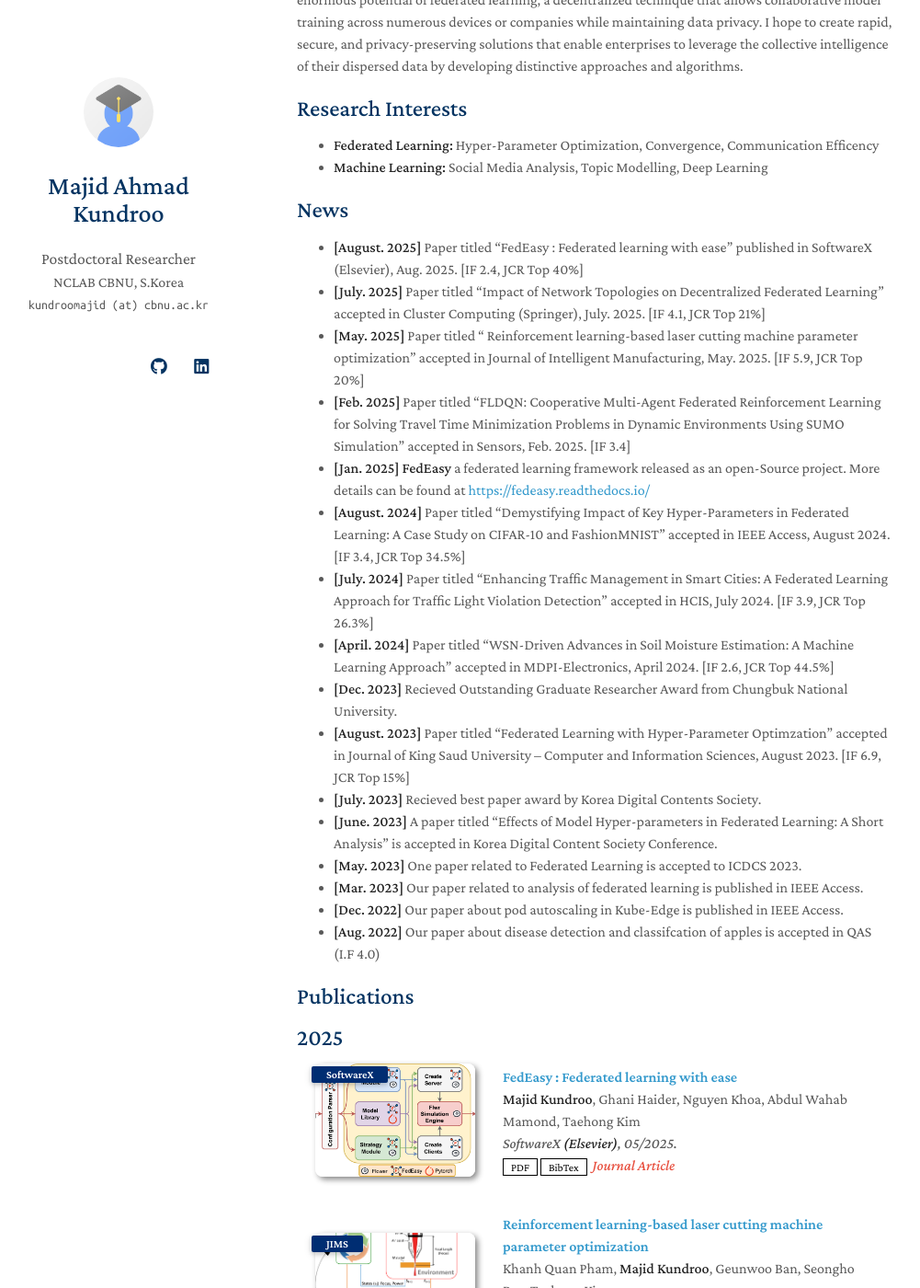
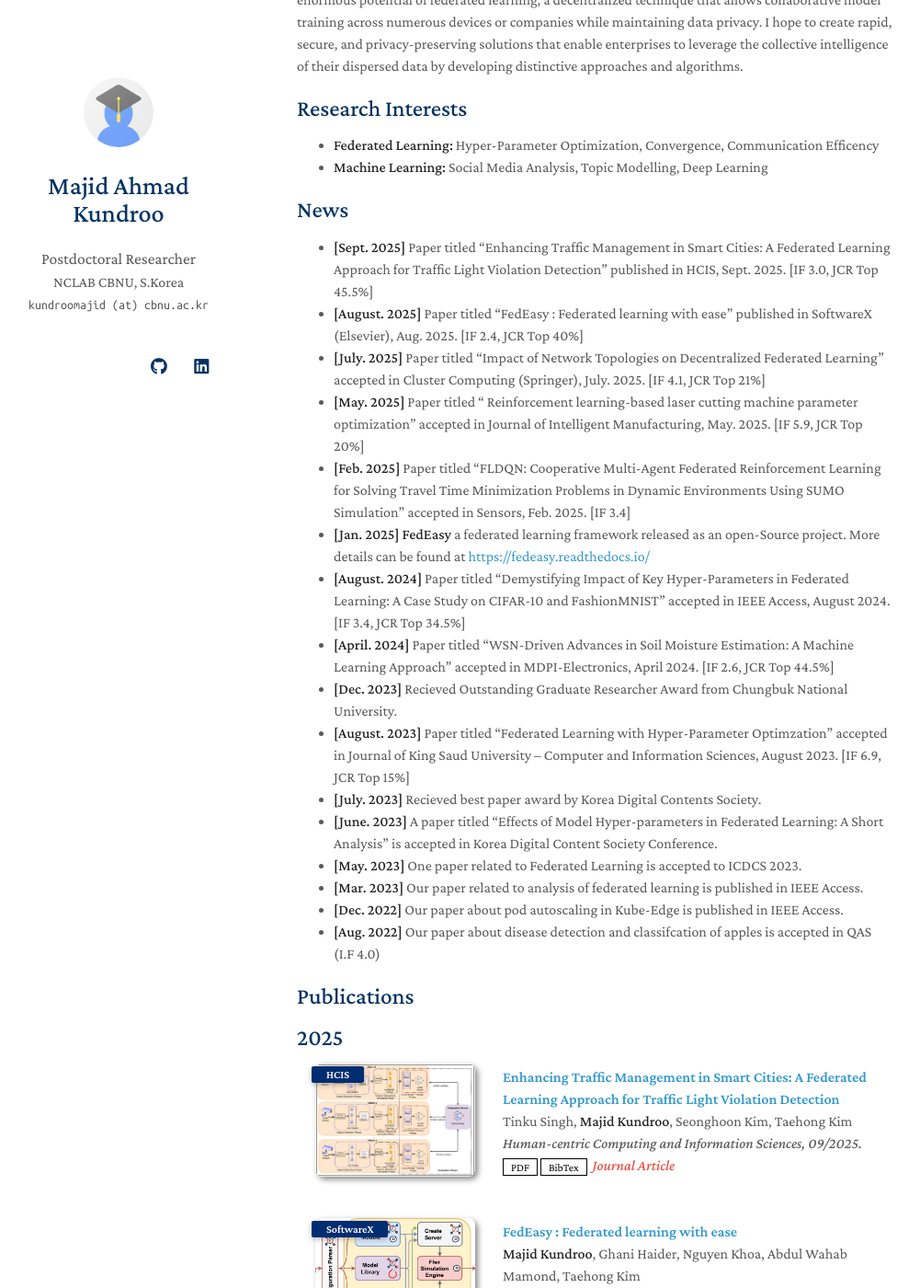
Before and after one commit to kundroomajid/kundroomajid.github.io, a Jekyll site: the page built from index.md, in a window 1280 px wide and 1400 px high, scrolled down 265 px. Shown: the whole window at 92% size, without its empty margins (147-1148 px from the left). Built offline with Jekyll 4.4.1, drawn with Linux system fonts in a browser that asks for light colours; nearby versions of some CDN libraries; a style sheet for code colours, icons or effects is not loaded; our own code applies the rules of GitHub Pages for plain Markdown files.

Commit message:
adds hcisj paper details

```diff
--- a/_includes/publications.md
+++ b/_includes/publications.md
@@ -4,6 +4,28 @@
 
 <ol class="bibliography">
 <h2 id="" style="margin: 20px 0px 10px;">2025</h2>
+
+<li>
+<div class="pub-row">
+  <div class="col-sm-3 abbr" style="position: relative;padding-right: 15px;padding-left: 15px;">
+    <img src="assets/img/hcisj.jpg" class="teaser img-fluid z-depth-1">
+    <abbr class="badge">HCIS</abbr>
+  </div>
+  <div class="col-sm-9" style="position: relative;padding-right: 15px;padding-left: 20px;">
+    <div class="title"><a href="https://doi.org/10.22967/HCIS.2025.15.052">Enhancing Traffic Management in Smart Cities: A Federated Learning Approach for Traffic Light Violation Detection </a></div>
+    <div class="author"> Tinku Singh, <strong>Majid Kundroo</strong>, Seonghoon Kim, Taehong Kim</div>
+    <div class="periodical"><em> Human-centric Computing and Information Sciences, 09/2025.</em></div>
+    <div class="links">
+      <a href="https://doi.org/10.22967/HCIS.2025.15.052" class="btn btn-sm z-depth-0" role="button" target="_blank" style="font-size:12px;">PDF</a>
+      <!-- <a href="#" class="btn btn-sm z-depth-0" role="button" target="_blank" style="font-size:12px;">Code</a> -->
+      <!-- <a href="https://class-il.mpi-inf.mpg.de/mnemonics/" class="btn btn-sm z-depth-0" role="button" target="_blank" style="font-size:12px;">Project Page</a> -->
+      <a href="./assets/bibtex/hcisj.bib" class="btn btn-sm z-depth-0" role="button" target="_blank" style="font-size:12px;">BibTex</a>
+      <strong><i style="color:#e74d3c"> &nbsp;Journal Article</i></strong>
+    </div>
+  </div>
+</div>
+</li>
+<br>
 
 <li>
 <div class="pub-row">
--- a/index.md
+++ b/index.md
@@ -12,13 +12,13 @@ Hello, my name is Majid Ahmad Kundroo, and I am a Postdoctoral researcher at [NC
 - **Machine Learning:** Social Media Analysis, Topic Modelling, Deep Learning
 
 ## News
+- **[Sept. 2025]** Paper titled "Enhancing Traffic Management in Smart Cities: A Federated Learning Approach for Traffic Light Violation Detection" published in HCIS, Sept. 2025. [IF 3.0, JCR Top 45.5%]
 - **[August. 2025]** Paper titled "FedEasy : Federated learning with ease" published in SoftwareX (Elsevier), Aug. 2025. [IF 2.4, JCR Top 40%]
 - **[July. 2025]** Paper titled "Impact of Network Topologies on Decentralized Federated Learning" accepted in Cluster Computing (Springer), July. 2025. [IF 4.1, JCR Top 21%]
 - **[May. 2025]** Paper titled " Reinforcement learning-based laser cutting machine parameter optimization" accepted in Journal of Intelligent Manufacturing, May. 2025. [IF 5.9, JCR Top 20%]
 - **[Feb. 2025]** Paper titled "FLDQN: Cooperative Multi-Agent Federated Reinforcement Learning for Solving Travel Time Minimization Problems in Dynamic Environments Using SUMO Simulation" accepted in Sensors, Feb. 2025. [IF 3.4]
 - **[Jan. 2025]** **FedEasy** a federated learning framework released as an open-Source project. More details can be found at [https://fedeasy.readthedocs.io/](https://fedeasy.readthedocs.io/)
 - **[August. 2024]** Paper titled "Demystifying Impact of Key Hyper-Parameters in Federated Learning: A Case Study on CIFAR-10 and FashionMNIST" accepted in IEEE Access, August 2024. [IF 3.4, JCR Top 34.5%]
-- **[July. 2024]** Paper titled "Enhancing Traffic Management in Smart Cities: A Federated Learning Approach for Traffic Light Violation Detection" accepted in HCIS, July 2024. [IF 3.9, JCR Top 26.3%]
 - **[April. 2024]** Paper titled "WSN-Driven Advances in Soil Moisture Estimation: A Machine Learning Approach" accepted in MDPI-Electronics, April 2024. [IF 2.6, JCR Top 44.5%]
 - **[Dec. 2023]** Recieved Outstanding Graduate Researcher Award from Chungbuk National University.
 - **[August. 2023]** Paper titled "Federated Learning with Hyper-Parameter Optimzation" accepted in Journal of King Saud University – Computer and Information Sciences, August 2023. [IF 6.9, JCR Top 15%]
```
Also changed, not shown: assets/bibtex/hcisj.bib (added, +10 -0 lines), assets/img/hcisj.jpg (added).
